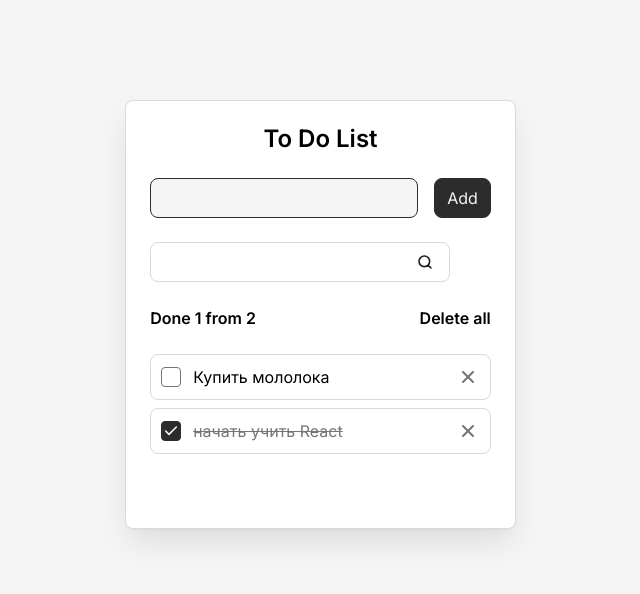
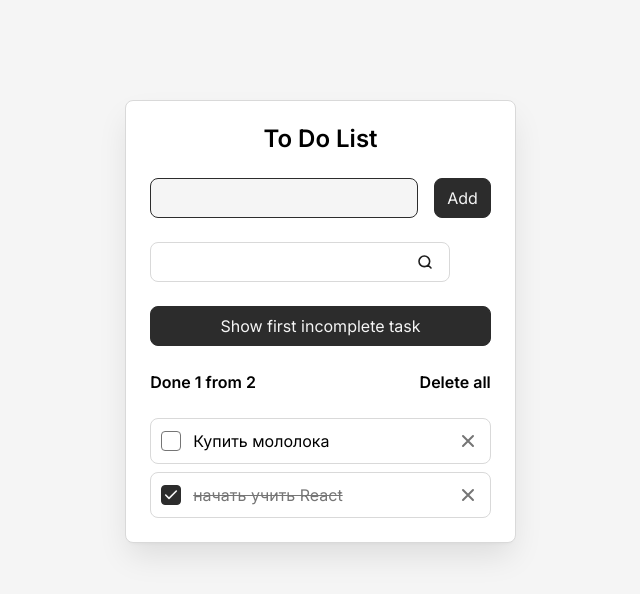
Before and after one commit to mrGolbya/learn-react, a React (Vite) app in the folder todo-react/: page / in a window 1280 px wide. Shown: the top 594 px of the page, without its empty margins (312-952 px from the left). Built offline with nearby package versions, Linux system fonts and the light colour scheme.

Commit message:
feat: добавление кнопки для перехлда на 1 невыполненную задачу

```diff
--- a/todo-react/src/components/Button.jsx
+++ b/todo-react/src/components/Button.jsx
@@ -3,12 +3,14 @@
     className = '',
     type = 'button',
     children,
+    onClick,
   } = props
 
   return (
     <button
       className={`button ${className}`}
       type={type}
+      onClick={onClick}
     >
       {children}
     </button>
--- a/todo-react/src/components/Todo.jsx
+++ b/todo-react/src/components/Todo.jsx
@@ -3,7 +3,7 @@
 import SearchTaskForm from "./SearchTaskForm"
 import TodoInfo from "./TodoInfo"
 import TodoList from "./TodoList"
-import { jsx } from "react/jsx-runtime"
+import Button from "./Button"
 
 const Todo = () => {
   const [tasks, setTasks] = useState( () => {
@@ -20,8 +20,11 @@
 )
 
   const [newTaskTitle, setNewTaskTitle] = useState('')
+  const [searchQuery, setSearchQuery] = useState('')
+
   const newTaskInputRef = useRef(null)
-  const [searchQuery, setSearchQuery] = useState('')
+  const firstIncompleteTaskRef = useRef(null)
+  const firstIncompleteTaskId = tasks.find( ({isDone}) => !isDone)?.id
 
   const deleteAllTasks = () => {
     const isConfirmed = confirm('Are you sure you want to delete all?')
@@ -94,6 +97,11 @@
         searchQuery={searchQuery}
         setSearchQuery={setSearchQuery}
       />
+      <Button
+        onClick={()=>firstIncompleteTaskRef.current?.scrollIntoView({behavior: 'smooth'})}
+      >
+        Show first incomplete task
+      </Button>
       <TodoInfo
         total={tasks.length}
         done={tasks.filter(({isDone})=> isDone).length}
@@ -101,6 +109,8 @@
       />
       <TodoList
        tasks={tasks}
+       firstIncompleteTaskRef={firstIncompleteTaskRef}
+       firstIncompleteTaskId={firstIncompleteTaskId}
        filteredTasks={filteredTasks}
        onDeleteTaskButtonClick={deleteTask}
        ontoggleTaskCompleteChange={toggleTaskComplete}
--- a/todo-react/src/components/TodoItem.jsx
+++ b/todo-react/src/components/TodoItem.jsx
@@ -5,11 +5,12 @@
     title,
     isDone,
     onDeleteTaskButtonClick,
-    ontoggleTaskCompleteChange
+    ontoggleTaskCompleteChange,
+    ref
   } = props
 
   return (
-    <li className={`todo-item ${className}`}>
+    <li className={`todo-item ${className}`} ref={ref}>
       <input
         className="todo-item__checkbox"
         id={id}
--- a/todo-react/src/components/TodoList.jsx
+++ b/todo-react/src/components/TodoList.jsx
@@ -6,6 +6,8 @@
     filteredTasks,
     onDeleteTaskButtonClick,
     ontoggleTaskCompleteChange,
+    firstIncompleteTaskRef,
+    firstIncompleteTaskId,
   } = props
 
   const hasTasks = tasks.length>0
@@ -25,6 +27,7 @@
         <TodoItem
           className="todo__item"
           key={task.id}
+          ref={task.id === firstIncompleteTaskId ? firstIncompleteTaskRef : null}
           onDeleteTaskButtonClick={onDeleteTaskButtonClick}
           ontoggleTaskCompleteChange={ontoggleTaskCompleteChange}
           /*id={task.id}
```
